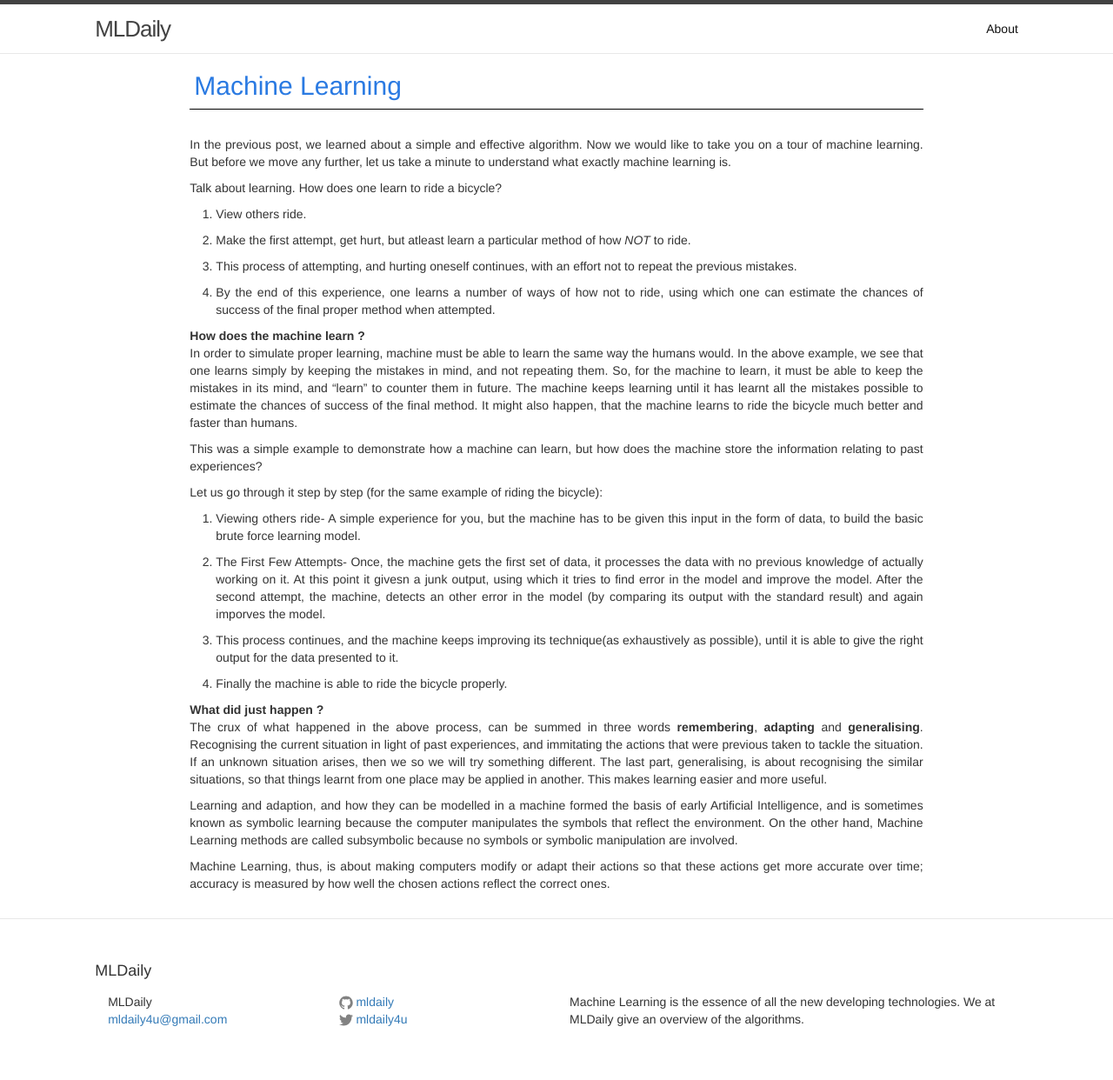
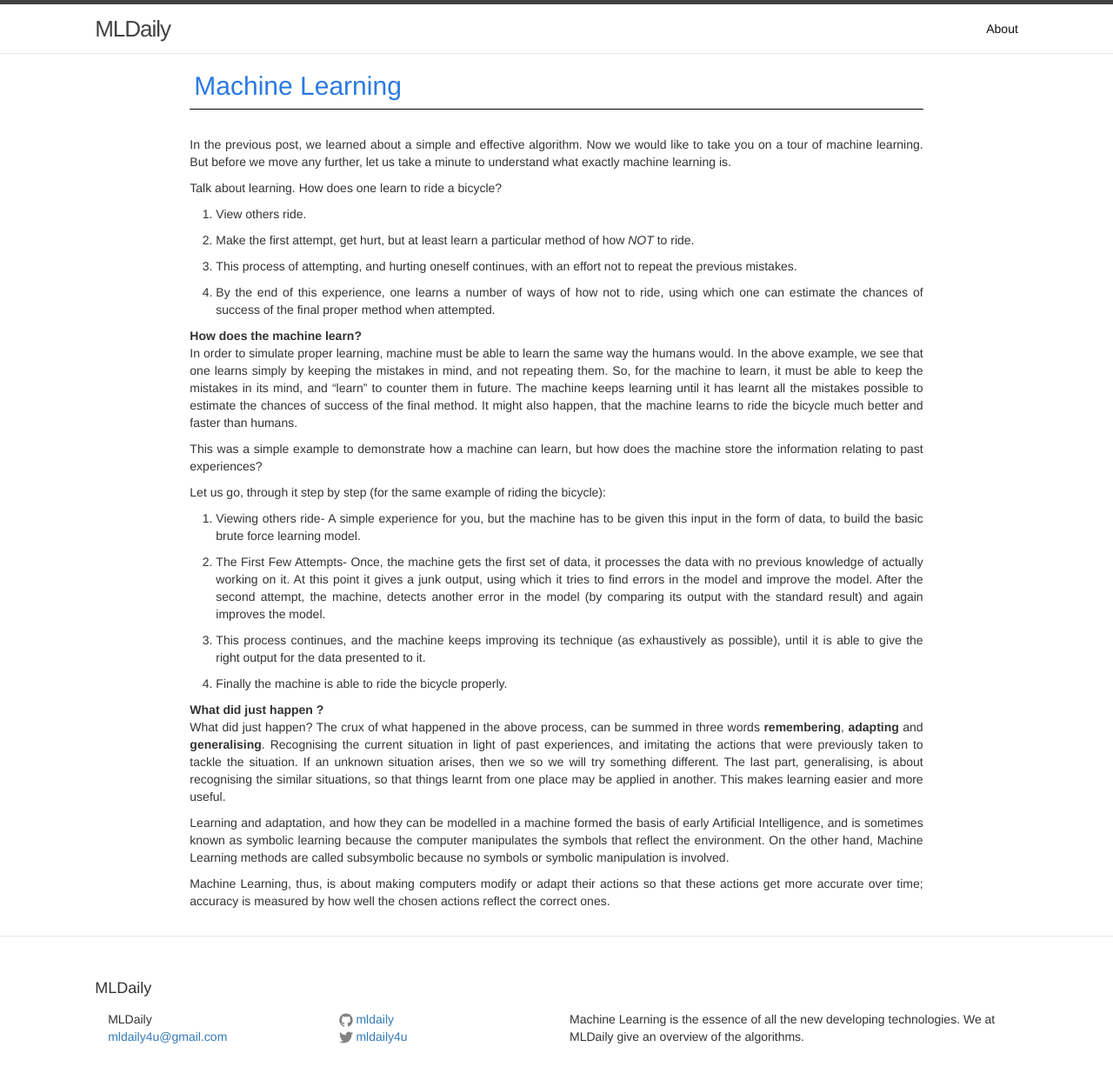
Before and after one commit to MLDaily/MLDaily.github.io, a Jekyll site: the page built from _posts/2015-12-04-machine-learning.md, in a window 1280 px wide. Shown: the whole page at 87% size. Built offline with Jekyll 4.4.1, drawn with Linux system fonts in a browser that asks for light colours; comment, search, counter and statistics services are not loaded.

Commit message:
Grammar corrects and typos.

```diff
--- a/_posts/2015-12-04-machine-learning.md
+++ b/_posts/2015-12-04-machine-learning.md
@@ -14,30 +14,31 @@ Talk about learning. How does one learn to ride a bicycle?
 
 1. View others ride.
 
-2. Make the first attempt, get hurt, but atleast learn a particular method of how *NOT* to ride.
+2. Make the first attempt, get hurt, but at least learn a particular method of how *NOT* to ride.
 
 3. This process of attempting, and hurting oneself continues, with an effort not to repeat the previous mistakes.
 
 4. By the end of this experience, one learns a number of ways of how not to ride, using which one can estimate the chances of success of the final proper method when attempted.
 
-<strong>How does the machine learn ?</strong><br>
+<strong>How does the machine learn?</strong><br>
 In order to simulate proper learning, machine must be able to learn the same way the humans would. In the above example, we see that one learns simply by keeping the mistakes in mind, and not repeating them. So, for the machine to learn, it must be able to keep the mistakes in its mind, and "learn" to counter them in future. The machine keeps learning until it has learnt all the mistakes possible to estimate the chances of success of the final method. It might also happen, that the machine learns to ride the bicycle much better and faster than humans.
 
 This was a simple example to demonstrate how a machine can learn, but how does the machine store the information relating to past experiences?
 
-Let us go through it step by step (for the same example of riding the bicycle):
+Let us go, through it step by step (for the same example of riding the bicycle):
 
 1. Viewing others ride- A simple experience for you, but the machine has to be given this input in the form of data, to build the basic brute force learning model.
 
-2. The First Few Attempts- Once, the machine gets the first set of data, it processes the data with no previous knowledge of actually working on it. At this point it givesn a junk output, using which it tries to find error in the model and improve the model. After the second attempt, the machine, detects an other error in the model (by comparing its output with the standard result) and again imporves the model.
+2. The First Few Attempts- Once, the machine gets the first set of data, it processes the data with no previous knowledge of actually working on it. At this point it gives a junk output, using which it tries to find errors in the model and improve the model. After the second attempt, the machine, detects another error in the model (by comparing its output with the standard result) and again improves the model.
 
-4. This process continues, and the machine keeps improving its technique(as exhaustively as possible), until it is able to give the right output for the data presented to it.
+3. This process continues, and the machine keeps improving its technique (as exhaustively as possible), until it is able to give the right output for the data presented to it.
 
-5. Finally the machine is able to ride the bicycle properly.
+4. Finally the machine is able to ride the bicycle properly.
 
 <strong>What did just happen ?</strong><br>
-The crux of what happened in the above process, can be summed in three words <strong>remembering</strong>, <strong>adapting</strong> and <strong>generalising</strong>. Recognising  the current situation in light of past experiences, and immitating the actions that were previous taken to tackle the situation. If an unknown situation arises, then we so we will try something different. The last part, generalising, is about recognising the similar situations, so that things learnt from one place may be applied in another. This makes learning easier and more useful.
+What did just happen?
+The crux of what happened in the above process, can be summed in three words <strong>remembering</strong>, <strong>adapting</strong> and <strong>generalising</strong>. Recognising the current situation in light of past experiences, and imitating the actions that were previously taken to tackle the situation. If an unknown situation arises, then we so we will try something different. The last part, generalising, is about recognising the similar situations, so that things learnt from one place may be applied in another. This makes learning easier and more useful.
 
-Learning and adaption, and how they can be modelled in a machine formed the basis of early Artificial Intelligence, and is sometimes known as symbolic learning because the computer manipulates the symbols that reflect the environment. On the other hand, Machine Learning methods are called subsymbolic because no symbols or symbolic manipulation are involved.
+Learning and adaptation, and how they can be modelled in a machine formed the basis of early Artificial Intelligence, and is sometimes known as symbolic learning because the computer manipulates the symbols that reflect the environment. On the other hand, Machine Learning methods are called subsymbolic because no symbols or symbolic manipulation is involved.
 
 Machine Learning, thus, is about making computers modify or adapt their actions so that these actions get more accurate over time; accuracy is measured by how well the chosen actions reflect the correct ones.
```
